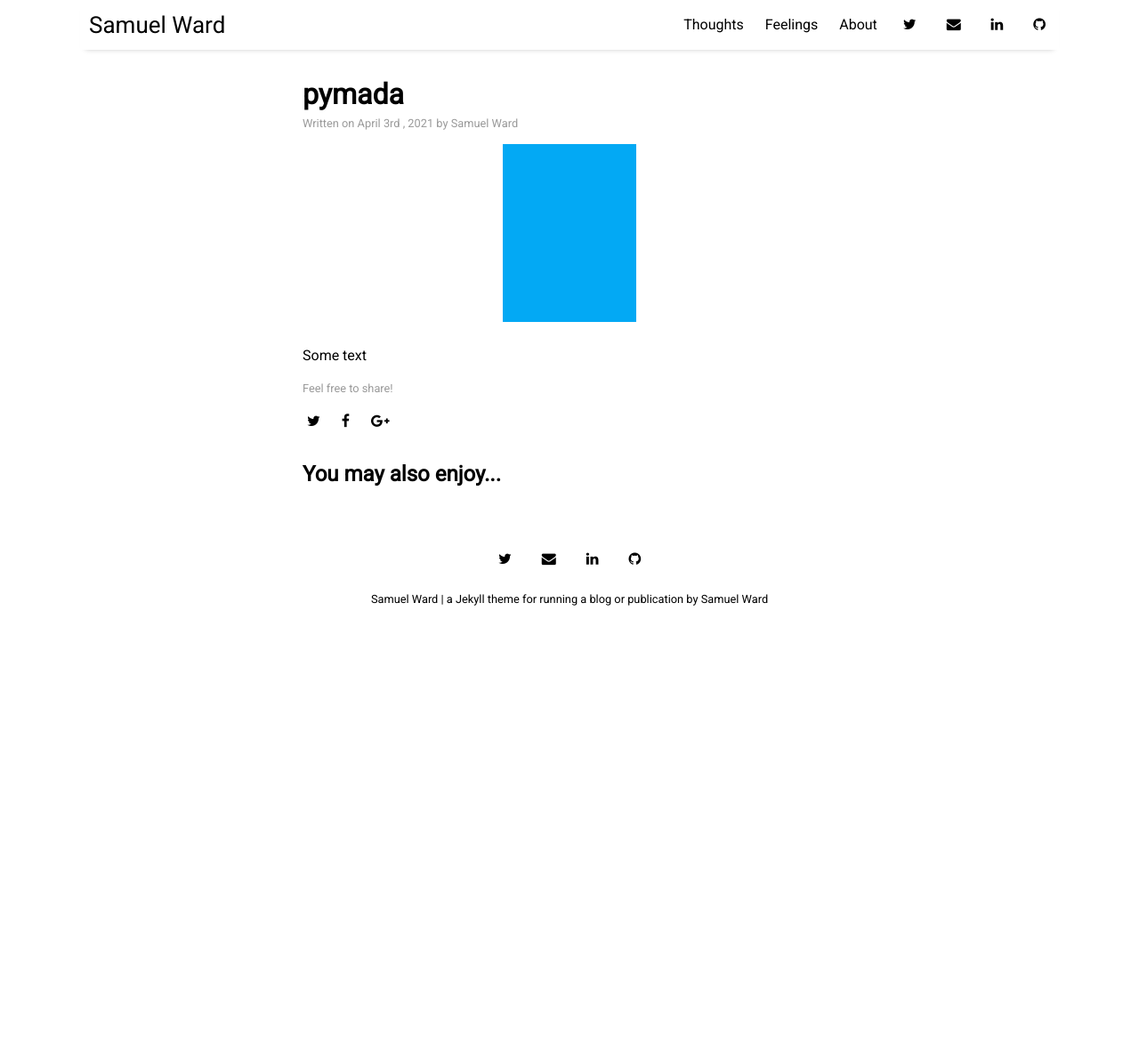
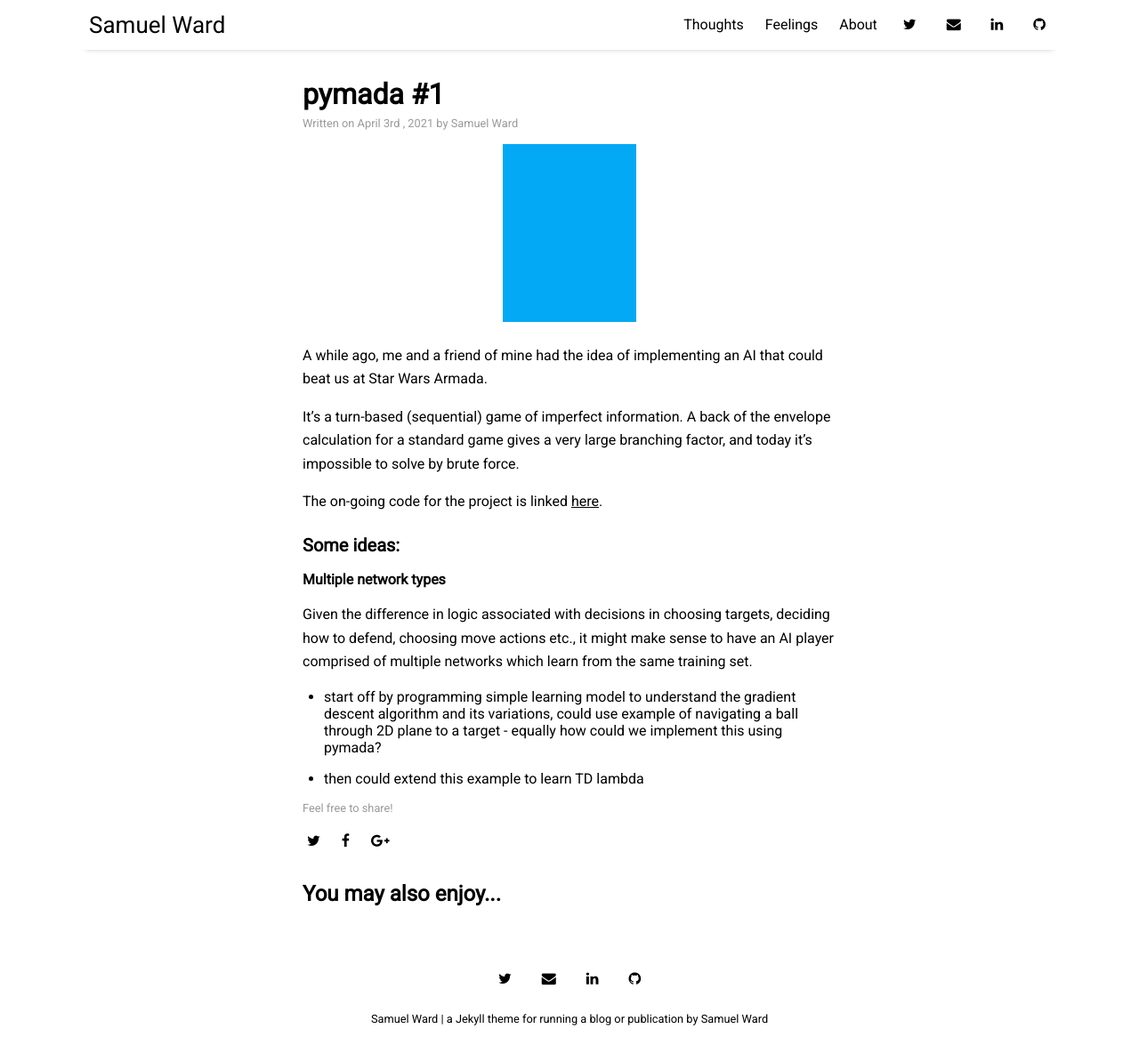
Before and after one commit to samuelhward/samuelhward.github.io, a Jekyll site: the page built from _posts/2021-04-03-pymada.md, in a window 1280 px wide and 1184 px high. Shown: the whole window at 89% size. Built offline with Jekyll 4.4.1, drawn with Linux system fonts in a browser that asks for light colours; nearby versions of some CDN libraries.

Commit message:
Added some initial text - backing up

```diff
--- a/_posts/2021-04-03-pymada.md
+++ b/_posts/2021-04-03-pymada.md
@@ -1,10 +1,26 @@
 ---
 layout: post
-title: "pymada"
+title: "pymada #1"
 author: "Samuel Ward"
 categories: thoughts
 tags: [draft]
 image: pymada.png
 ---
 
-Some text
+A while ago, me and a friend of mine had the idea of implementing an AI that could beat us at Star Wars Armada.
+
+It's a turn-based (sequential) game of imperfect information. A back of the envelope calculation for a standard game gives a very large branching factor, and today it's impossible to solve by brute force.
+
+The on-going code for the project is linked [here](https://github.com/armoured-moose/pymada/).
+
+
+### Some ideas:
+
+#### Multiple network types
+
+Given the difference in logic associated with decisions in choosing targets, deciding how to defend, choosing move actions etc., it might make sense to have an AI player comprised of multiple networks which learn from the same training set.
+
+
+
+* start off by programming simple learning model to understand the gradient descent algorithm and its variations, could use example of navigating a ball through 2D plane to a target - equally how could we implement this using pymada?
+* then could extend this example to learn TD lambda
```
